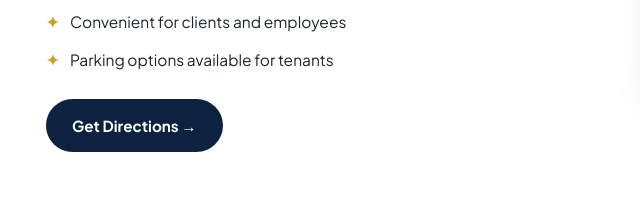
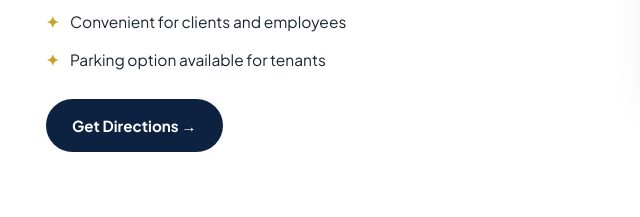
Before and after one commit to yazensas/BVS-Business-Center-website, a plain HTML site: page index.html in a window 1280 px wide. Shown: the part 4805-5022 px from the top of the page, 18-658 px from the left. Drawn offline with nearby package versions, Linux system fonts and the light colour scheme.

Commit message:
Fix parking options wording in index.html

```diff
--- a/index.html
+++ b/index.html
@@ -457,7 +457,7 @@ footer .logo-txt strong{color:#fff}
           <li><span class="ck">✦</span> Easy access to Sheikh Zayed Road</li>
           <li><span class="ck">✦</span> Close to public transportation</li>
           <li><span class="ck">✦</span> Convenient for clients and employees</li>
-          <li><span class="ck">✦</span> Parking options available for tenants</li>
+          <li><span class="ck">✦</span> Parking option available for tenants</li>
         </ul>
         <a class="btn btn-navy" onclick="go('contact')">Get Directions →</a>
       </div>
@@ -597,7 +597,7 @@ footer .logo-txt strong{color:#fff}
           <li><span class="ck">✓</span> Complimentary drinking water</li>
           <li><span class="ck">✓</span> Common area maintenance</li>
           <li><span class="ck">✓</span> Ejari for every tenant</li>
-          <li><span class="ck">✓</span> Parking options available for tenants</li>
+          <li><span class="ck">✓</span> Parking option available for tenants</li>
         </ul>
       </div>
       <div class="img-frame reveal">
@@ -793,7 +793,7 @@ const amenities=[
   ["🏢","Ready-to-use office spaces"],["⚡","DEWA (electricity & water) included"],
   ["📶","High-speed Wi-Fi"],["❄️","Air conditioning"],
   ["🛎️","Shared reception area"],["💧","Drinking water service"],
-  ["🧹","Common area maintenance"],["📄","Ejari provided"],["🅿️","Parking options available"]
+  ["🧹","Common area maintenance"],["📄","Ejari provided"],["🅿️","Parking option available"]
 ];
 const testimonials=[
   ["Moving into BVS Business Center was simple and convenient. The office was ready immediately, and having Ejari included made the process much easier.","Rania K.","Startup Founder"],
```
